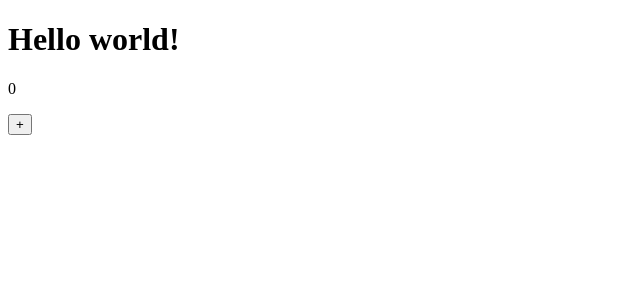
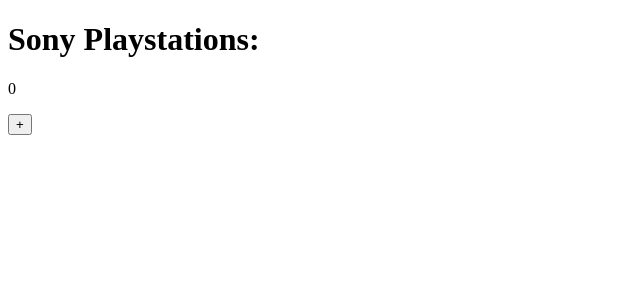
Before and after one commit to itstep-prepod/learn-react, a React (Create React App) app: page / in a window 1280 px wide. Shown: the top 300 px of the page, without its empty margins (0-640 px from the left). Built offline with nearby package versions, Linux system fonts and the light colour scheme.

Commit message:
useState2

```diff
--- a/src/App.js
+++ b/src/App.js
@@ -1,34 +1,10 @@
-import React, { useState } from "react";
-// Rerender
-// 1. state change
-// 2. parent rerender
-// 3. context change
-// 4. props change
-// 5. force rerender
+import React from "react";
+import { Playstation } from "./Playstation";
 
-// TODO hook use rules
+
 
 export const App = () => {
-  const [counter, setCounter] = useState(0);
-
-  const inc = () => {
-    setCounter(counter + 1);
-
-    // DO NOT DO THAT!
-    // counter = ????
-
-    console.log(counter);
-  };
-
-  console.log('RENDER')
-
-  return (
-    <>
-      <div>
-        <h1>Hello world!</h1>
-        <p>{counter}</p>
-        <button onClick={inc}>+</button>
-      </div>
-    </>
-  );
+    return (
+        <Playstation/>
+    );
 };
--- /dev/null
+++ b/src/Playstation.js
@@ -0,0 +1,38 @@
+import React, { useState } from "react";
+// Rerender
+// 1. state change
+// 2. parent rerender
+// 3. context change
+// 4. props change
+// 5. force rerender
+
+// TODO hook use rules
+
+const someHeavyFunc = () => {
+  console.log('HEAVY!')
+  return new Array(9999).fill(2).map((val) => val ** Math.round(Math.random() * 1000))
+};
+
+export const Playstation = () => {
+  const [counter, setCounter] = useState(0);
+  const [arr, setArr] = useState(() => someHeavyFunc());
+
+
+  const inc = () => {
+      setCounter(ctr => ctr + 1);
+    // console.log(counter);
+  };
+
+  console.log('RENDER');
+
+  return (
+    <>
+      <div>
+        <h1>Sony Playstations:</h1>
+        <p>{counter}</p>
+        <button onClick={inc}>+</button>
+        {/* <button onClick={inc}>-</button> */}
+      </div>
+    </>
+  );
+};
```
